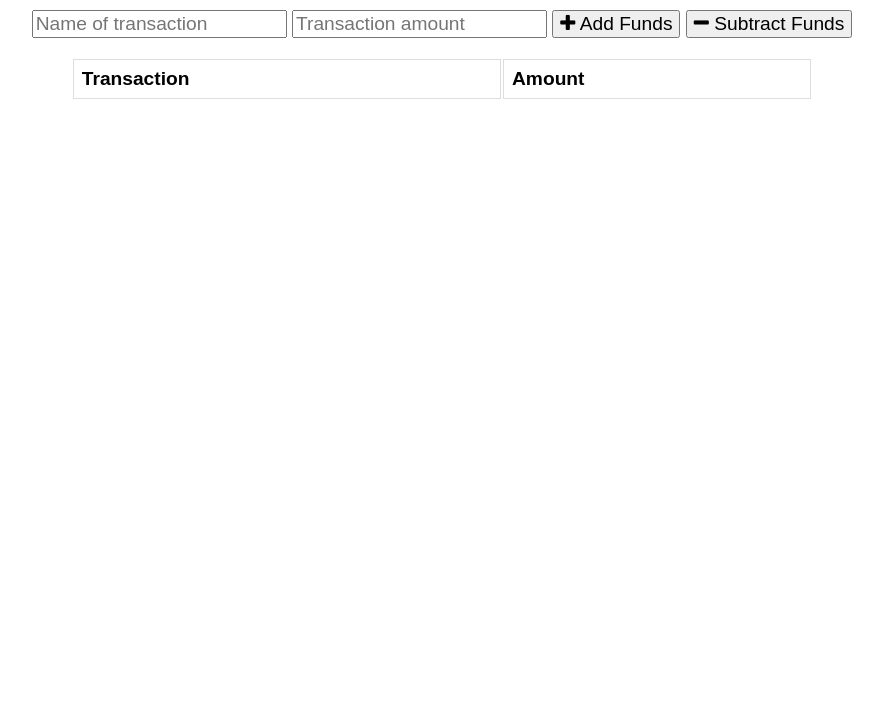
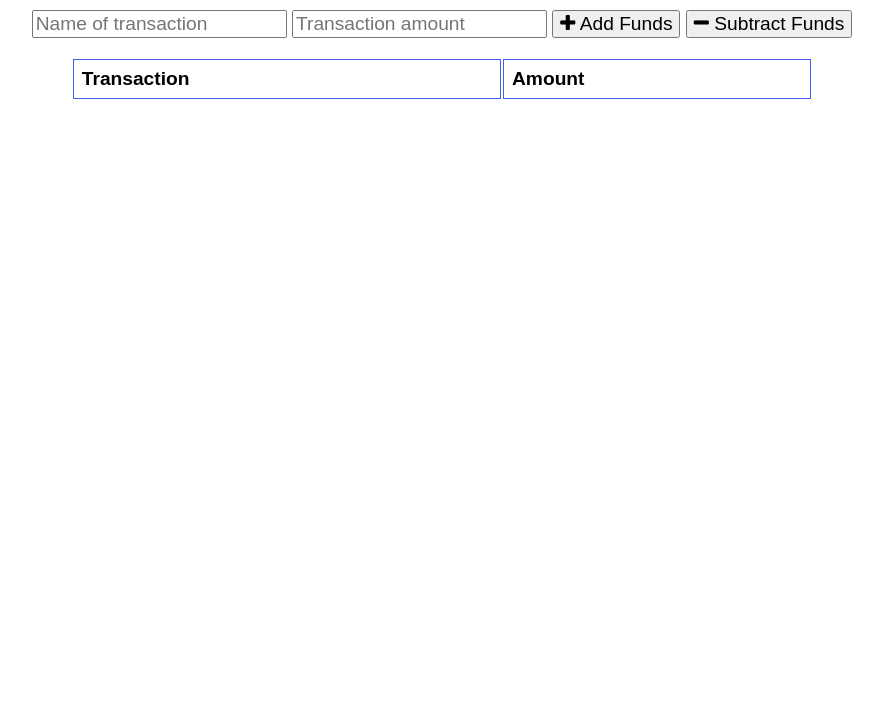
Before and after one commit to jarrodfinn/Budget-Tracker, a website: page public/index.html in a window 1280 px wide. Shown: the part 72-800 px from the top of the page, without its empty margins (198-1081 px from the left). Drawn offline with nearby package versions, Linux system fonts and the light colour scheme; no server answers.

Commit message:
Outline color

```diff
--- a/public/assets/css/styles.css
+++ b/public/assets/css/styles.css
@@ -13,7 +13,7 @@ body {
   }
 
   td, th {
-    border: 1px solid #dddddd;
+    border: 1px solid #445dee;
     text-align: left;
     padding: 8px;
   }
```
